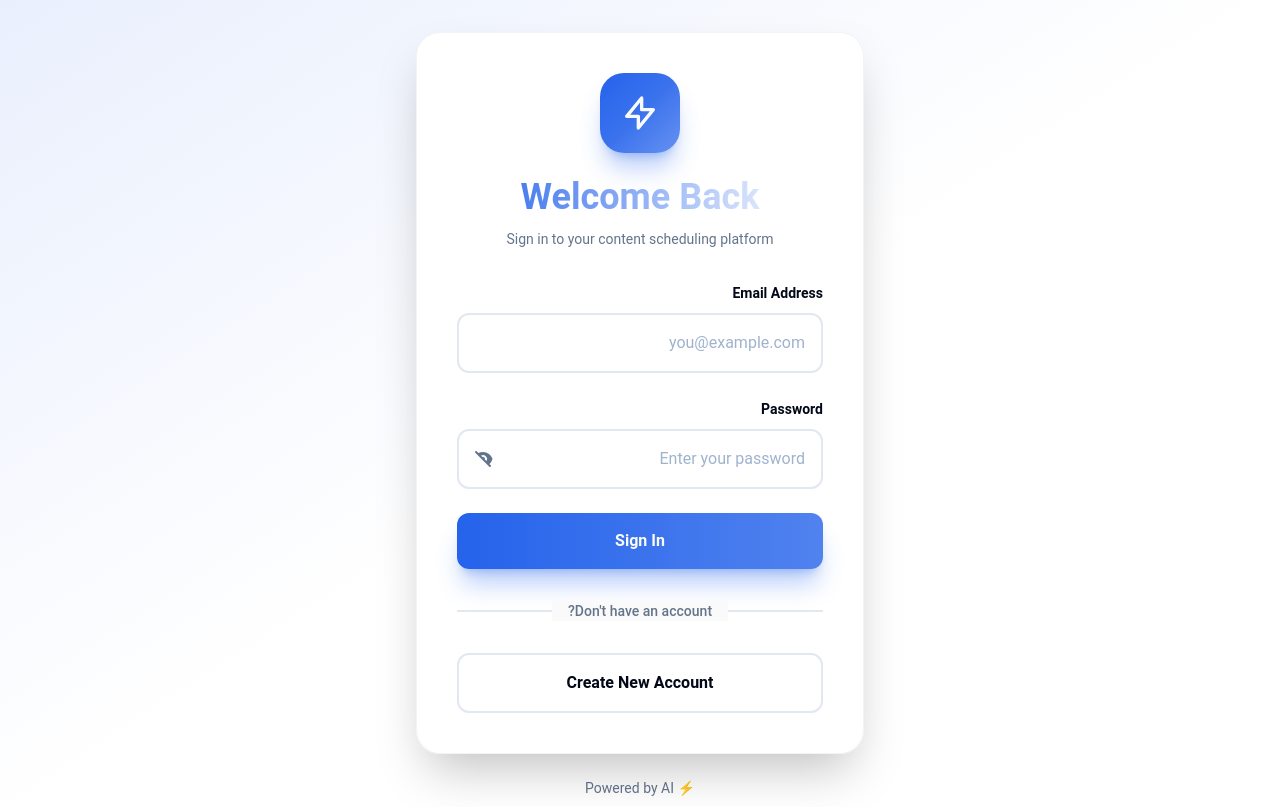
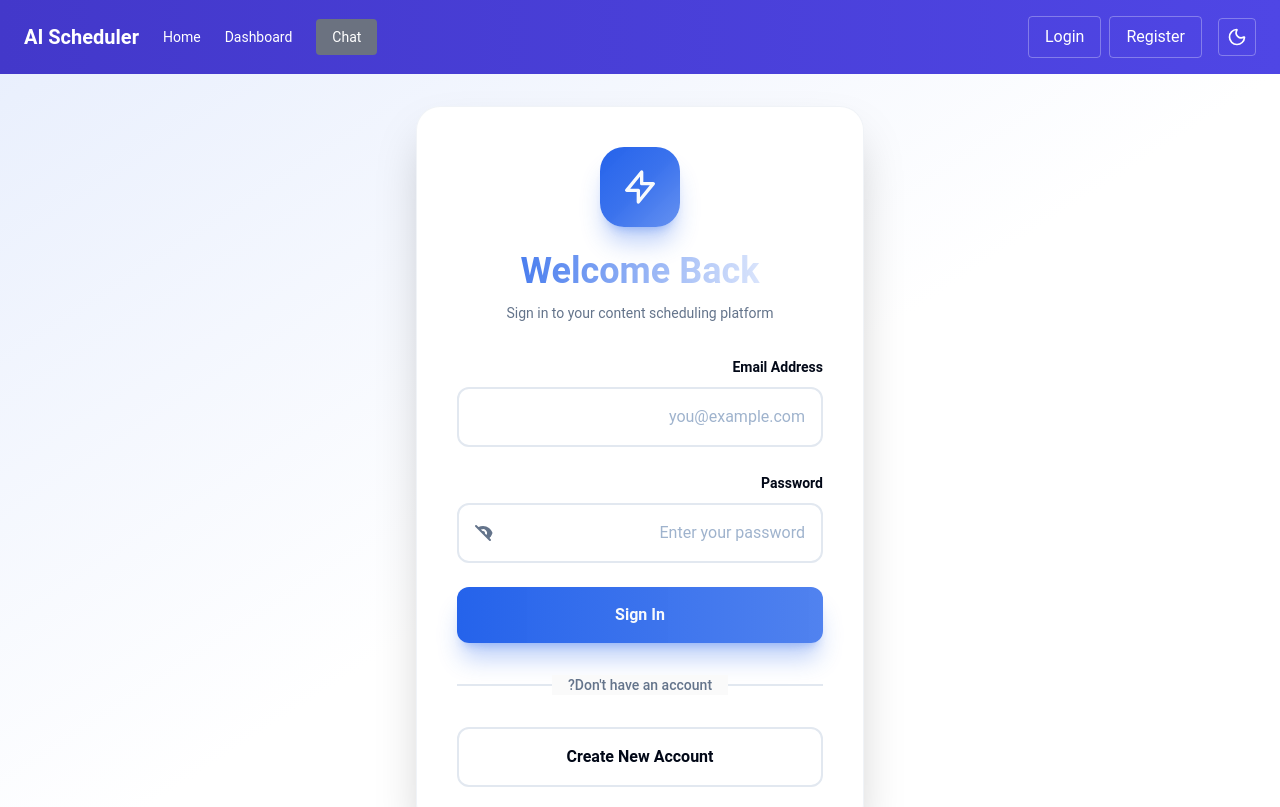
Before and after one commit to khaledabosaeed/AI-Content-Scheduler, a Next.js app: page /login in a window 1280 px wide. Shown: the top 807 px of the page. Built offline with nearby package versions, Linux system fonts and the light colour scheme; no server answers.

Commit message:
setup layout

```diff
--- a/package.json
+++ b/package.json
@@ -36,6 +36,7 @@
     "react-hook-form": "^7.66.1",
     "react-toastify": "^11.0.5",
     "remixicon-react": "^1.0.0",
+    "shadcn": "^3.5.0",
     "tailwindcss-animate": "^1.0.7",
     "yup": "^1.7.1",
     "zod": "^4.1.12",
--- a/src/app/layout.tsx
+++ b/src/app/layout.tsx
@@ -1,26 +1,23 @@
+// app/layout.tsx
 import type { Metadata } from "next";
 import "./styles/globals.css";
 import QueryProvider from "./providers/query-provider";
-
+import Header from "@/widgets/header/Header";
+import Footer from "@/widgets/footer/Footer";
 
 export const metadata: Metadata = {
   title: "AI Content Scheduler",
   description: "Schedule your AI-generated content effortlessly",
 };
 
-
-export default async function RootLayout({
-  children,
-}: Readonly<{
-  children: React.ReactNode;
-}>) {
-
-
+export default function RootLayout({ children }: { children: React.ReactNode }) {
   return (
     <html lang="ar" dir="rtl" suppressHydrationWarning>
       <body className="w-full min-h-screen relative">
         <QueryProvider>
-          {children}
+          <Header />
+          <main>{children}</main>
+          <Footer />
         </QueryProvider>
       </body>
     </html>
--- a/src/features/user/login/ui/Login.tsx
+++ b/src/features/user/login/ui/Login.tsx
@@ -8,10 +8,11 @@ import { LoginCredentials } from "../libs/type";
 import Link from "next/link";
 import { useState } from "react";
 import ChatInterface from "@/features/chat/ChatInterface";
+import { useRouter } from "next/navigation";
 
 export default function LoginForm() {
   const [showPassword, setShowPassword] = useState(false);
-
+  const router = useRouter();
   const {
     register,
     handleSubmit,
@@ -21,7 +22,7 @@ export default function LoginForm() {
   });
 
   const { mutate, isPending, error, data } = useLoginMutation({
-    onSuccess: (data) => console.log("Login success:", data),
+    onSuccess: (data) => router.push("/chat"),
     onError: (error) => console.error("Login failed:", error),
   });
 
--- a/src/features/user/register/ui/Register.tsx
+++ b/src/features/user/register/ui/Register.tsx
@@ -7,12 +7,13 @@ import { useRegisterMutation } from "../api/useRegister";
 import Link from "next/link";
 import { useState } from "react";
 import { RegisterFormInputs } from "../libs/type";
+import { useRouter } from "next/navigation";
 
 
 export default function RegisterForm() {
   const [showPassword, setShowPassword] = useState(false);
   const [showConfirmPassword, setShowConfirmPassword] = useState(false);
-
+  const router = useRouter();
   const { register, handleSubmit, formState: { errors } } = useForm<RegisterFormInputs>({
     resolver: yupResolver(registerSchema),
   });
@@ -23,7 +24,7 @@ export default function RegisterForm() {
     const { ...payload } = values
     console.log(payload)
     mutate(values, {
-      onSuccess: (data) => console.log("Register success:", data),
+      onSuccess: (data) => router.push("/chat"),
       onError: (err) => console.error("Register failed:", err),
     });
   };
--- /dev/null
+++ b/src/widgets/footer/Footer.tsx
@@ -0,0 +1,12 @@
+export default function Footer() {
+  return (
+    <footer className="w-full bg-gradient-to-r from-indigo-600 to-indigo-500 text-white border-t border-white/20 mt-10">
+      <div className="container mx-auto flex flex-col md:flex-row items-center justify-center gap-3 px-6 py-3">
+        <p className="text-sm">
+          © {new Date().getFullYear()} AI Content Scheduler — All rights reserved.
+        </p>
+
+      </div>
+    </footer>
+  );
+}
--- /dev/null
+++ b/src/widgets/header/Header.tsx
@@ -0,0 +1,217 @@
+"use client";
+
+import Link from "next/link";
+import { useState, useEffect, useRef } from "react";
+import { Moon, Sun, Menu, X, ChevronDown } from "lucide-react";
+import { useTheme } from "@/app/providers/theme-provider";
+import { useUser } from "@/entities/user/state/queries";
+
+export default function Header() {
+  //   const { theme, toggleTheme } = useTheme();
+  const [theme, setTheme] = useState<"light" | "dark">("light");
+  const [mobileMenuOpen, setMobileMenuOpen] = useState(false);
+  const [dropdownOpen, setDropdownOpen] = useState(false);
+  const dropdownRef = useRef<HTMLDivElement>(null);
+  const [userMenuOpen, setUserMenuOpen] = useState(false);
+
+  const { data } = useUser();
+  const user = data?.user;
+
+  const toggleTheme = () => {
+    setTheme(theme === "light" ? "dark" : "light");
+    document.documentElement.classList.toggle("dark");
+  };
+  // Close dropdown when clicking outside
+  useEffect(() => {
+    function handleClickOutside(event: MouseEvent) {
+      if (
+        dropdownRef.current &&
+        !dropdownRef.current.contains(event.target as Node)
+      ) {
+        setDropdownOpen(false);
+      }
+    }
+    document.addEventListener("mousedown", handleClickOutside);
+    return () => document.removeEventListener("mousedown", handleClickOutside);
+  }, [dropdownRef]);
+
+  return (
+    <header className="w-full bg-gradient-to-r from-indigo-700 to-indigo-600 text-white">
+      <div className="flex flex-row-reverse items-center justify-between py-4 px-6">
+        {/* Right: Logo + Nav */}
+        <div className="flex flex-row-reverse items-center gap-6">
+          {/* Logo */}
+          <Link href="/" className="font-bold text-xl">
+            AI Scheduler
+          </Link>
+
+          {/* Desktop Navigation */}
+          <nav className="hidden md:flex items-center gap-6 text-sm">
+            {user ? (
+              <Link
+                href="/chat"
+                className="px-4 py-2 rounded bg-indigo-600 text-white hover:bg-indigo-700 transition"
+              >
+                Chat
+              </Link>
+            ) : (
+              <Link
+                href="/login"
+                className="px-4 py-2 rounded bg-gray-500 text-white hover:bg-gray-600 transition"
+              >
+                Chat
+              </Link>
+            )}
+            <Link href="/dashboard" className="hover:text-gray-200 transition">
+              Dashboard
+            </Link>
+            <Link href="/" className="hover:text-gray-200 transition">
+              Home
+            </Link>
+          </nav>
+        </div>
+
+        <div className="flex">
+          {/* Mobile Menu Button */}
+        <button
+          className="md:hidden p-2 rounded hover:bg-white/10 transition"
+          onClick={() => setMobileMenuOpen(!mobileMenuOpen)}
+        >
+          {mobileMenuOpen ? (
+            <X className="w-6 h-6" />
+          ) : (
+            <Menu className="w-6 h-6" />
+          )}
+        </button>
+          {/* Left: Theme + Auth */}
+        <div className="flex items-center gap-4">
+          {/* Theme Toggle */}
+          <button
+            onClick={toggleTheme}
+            className="p-2 rounded border border-white/30 hover:bg-white/10"
+          >
+            {theme === "light" ? (
+              <Moon className="w-5 h-5" />
+            ) : (
+              <Sun className="w-5 h-5" />
+            )}
+          </button>
+
+          {/* Login/Register or User Dropdown */}
+          {!user ? (
+            <div className="hidden md:flex items-center gap-2">
+              <Link
+                href="/register"
+                className="px-4 py-2 rounded border border-white/30 hover:bg-white/10 transition"
+              >
+                Register
+              </Link>
+              <Link
+                href="/login"
+                className="px-4 py-2 rounded border border-white/30 hover:bg-white/10 transition"
+              >
+                Login
+              </Link>
+            </div>
+          ) : (
+            <div ref={dropdownRef} className="hidden relative md:flex">
+              <button
+                onClick={() => setDropdownOpen(!dropdownOpen)}
+                className="flex items-center gap-2 px-4 py-2 bg-white text-indigo-600 rounded transition"
+              >
+                {user.name}
+                <ChevronDown className="w-4 h-4" />
+              </button>
+              {dropdownOpen && (
+                <ul className="absolute right-0 top-12 w-40 bg-white text-indigo-600 rounded shadow-lg">
+                  <li className="px-4 py-2 hover:bg-indigo-100 cursor-pointer text-end transition">
+                    Profile
+                  </li>
+                  <li className="px-4 py-2 hover:bg-indigo-100 cursor-pointer text-end transition">
+                    Settings
+                  </li>
+                  <li className="px-4 py-2 hover:bg-indigo-100 cursor-pointer text-end transition">
+                    Logout
+                  </li>
+                </ul>
+              )}
+            </div>
+          )}
+        </div>
+
+
+        </div>
+      </div>
+
+      {/* Mobile Menu */}
+      {mobileMenuOpen && (
+        <div className="md:hidden text-end bg-gradient-to-r from-slate-700 to-slate-600 px-6 py-4 flex flex-col gap-4 border-t border-white/20 text-white">
+          <Link href="/">Home</Link>
+          <Link href="/dashboard">Dashboard</Link>
+
+          {user ? (
+            <>
+              <Link
+                href="/chat"
+                className="px-4 py-2 rounded bg-indigo-600 text-white hover:bg-indigo-700 transition text-center"
+              >
+                Chat
+              </Link>
+
+              {/* USER DROPDOWN TOGGLE */}
+              <button
+                onClick={() => setUserMenuOpen(!userMenuOpen)}
+                className="mt-2 py-2 px-3 bg-white/10 rounded flex justify-between items-center"
+              >
+                <span className="text-sm opacity-80">
+                  {userMenuOpen ? "▲" : "▼"}
+                </span>
+                <span className="font-medium">{user.name}</span>
+
+              </button>
+
+              {/* DROPDOWN MENU */}
+              {userMenuOpen && (
+                <div className="flex flex-col gap-2 bg-white/5 rounded p-3 mt-1 items-end">
+                  <button className="text-start hover:text-gray-200">
+                    Profile
+                  </button>
+                  <button className="text-start hover:text-gray-200">
+                    Settings
+                  </button>
+                  <button className="text-start hover:text-gray-200">
+                    Logout
+                  </button>
+                </div>
+              )}
+            </>
+          ) : (
+            <>
+              <Link
+                href="/login"
+                className="px-4 py-2 rounded bg-gray-500 text-white hover:bg-gray-600 transition text-center"
+              >
+                Chat
+              </Link>
+
+              <div className="flex flex-col gap-3 mt-3">
+                <Link
+                  href="/login"
+                  className="px-4 py-2 rounded border border-white/30 hover:bg-white/10 transition text-center"
+                >
+                  Login
+                </Link>
+                <Link
+                  href="/register"
+                  className="px-4 py-2 rounded border border-white/30 hover:bg-white/10 transition text-center"
+                >
+                  Register
+                </Link>
+              </div>
+            </>
+          )}
+        </div>
+      )}
+    </header>
+  );
+}
```
Also changed, not shown: src/app/providers/query-provider.tsx (+4 -5 lines), src/app/providers/theme-provider.tsx (+16 -26 lines), 1 other file (tests, documents, lock files or other folders).
